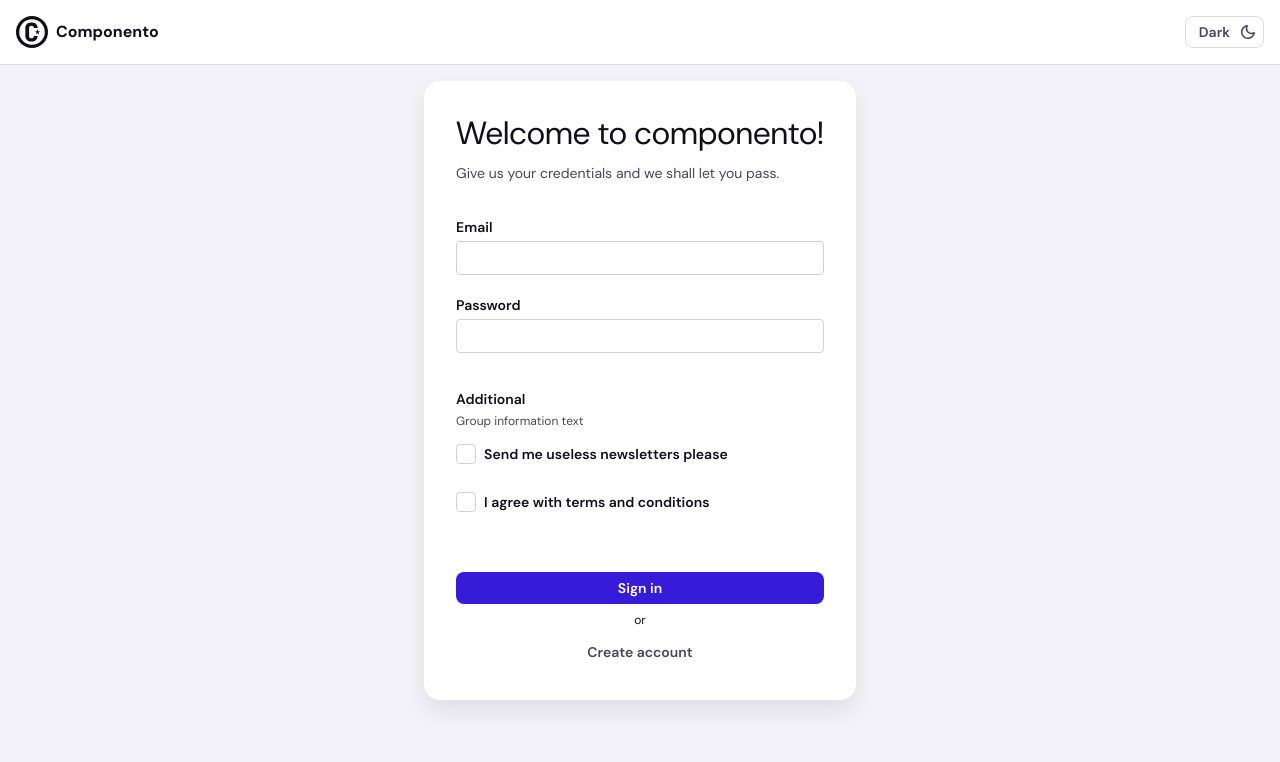
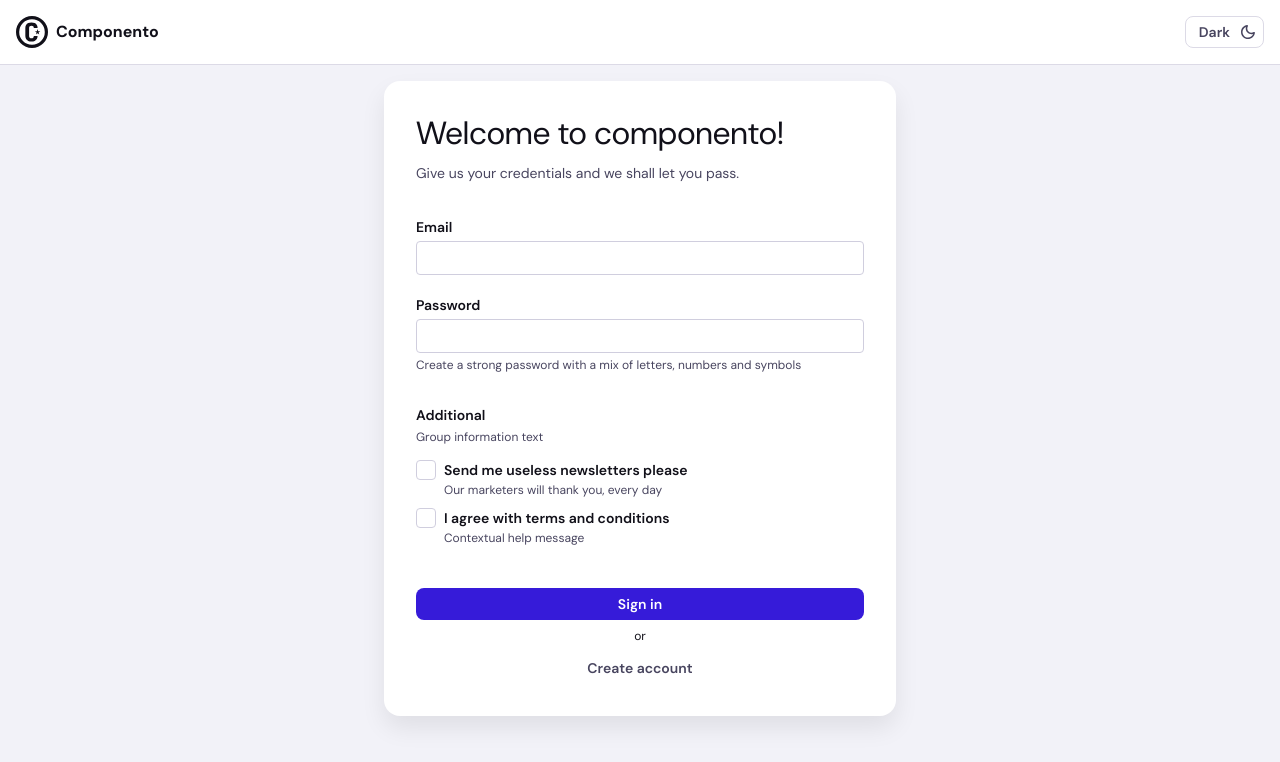
Before and after one commit to melkras/design-challenge, a React (Vite) app: page / in a window 1280 px wide. Shown: the top 762 px of the page. Built offline with nearby package versions, Linux system fonts and the light colour scheme.

Commit message:
last fixes

```diff
--- a/src/hooks/use-formState.tsx
+++ b/src/hooks/use-formState.tsx
@@ -27,7 +27,7 @@ export default function useFormState() {
       .min(6, { message: 'Password must be atleast 6 characters' }),
     newsletter: z.boolean().optional(),
     terms: z.boolean().refine((data) => data, {
-      message: "Take a knee and accept our terms!",
+      message: "Bend a knee and accept our terms!",
     }),
   });
 
--- a/src/pages/sign-up-in.tsx
+++ b/src/pages/sign-up-in.tsx
@@ -53,7 +53,7 @@ export default function SignUpIn() {
                         label="Password"
                         type="password"
                         invalid={errors.password ? true : false}
-                        helpLabel={errors?.password?.message}
+                        helpLabel={errors?.password?.message || 'Create a strong password with a mix of letters, numbers and symbols'}
                         name="password"
                         inputRef={{ ...register("password") }.ref}
                         onChange={{ ...register("password") }.onChange}
@@ -69,12 +69,16 @@ export default function SignUpIn() {
                         <Checkbox
                             label={'Send me useless newsletters please'}
                             name="newsletter"
+                            helpLabel={'Our marketers will thank you, every day'}
+                            showHelp={true}
                             inputRef={{ ...register("newsletter") }.ref}
                             onChange={{ ...register("newsletter") }.onChange}
                         />
                         <Checkbox
                             label={'I agree with terms and conditions'}
                             name="terms"
+                            helpLabel={'Contextual help message'}
+                            showHelp={true}
                             inputRef={{ ...register("terms") }.ref}
                             onChange={{ ...register("terms") }.onChange}
                         />
--- a/src/sass/pages/_sign-in-up.scss
+++ b/src/sass/pages/_sign-in-up.scss
@@ -1,5 +1,5 @@
 .signup {
-    max-width: 51.2rem;
+    width: 51.2rem;
 
     @include response(phone) {
         max-width: 100%
--- a/src/style.css
+++ b/src/style.css
@@ -717,7 +717,7 @@ h4 {
 }
 
 .signup {
-  max-width: 51.2rem;
+  width: 51.2rem;
 }
 @media (max-width: 37.5em) {
   .signup {
```
